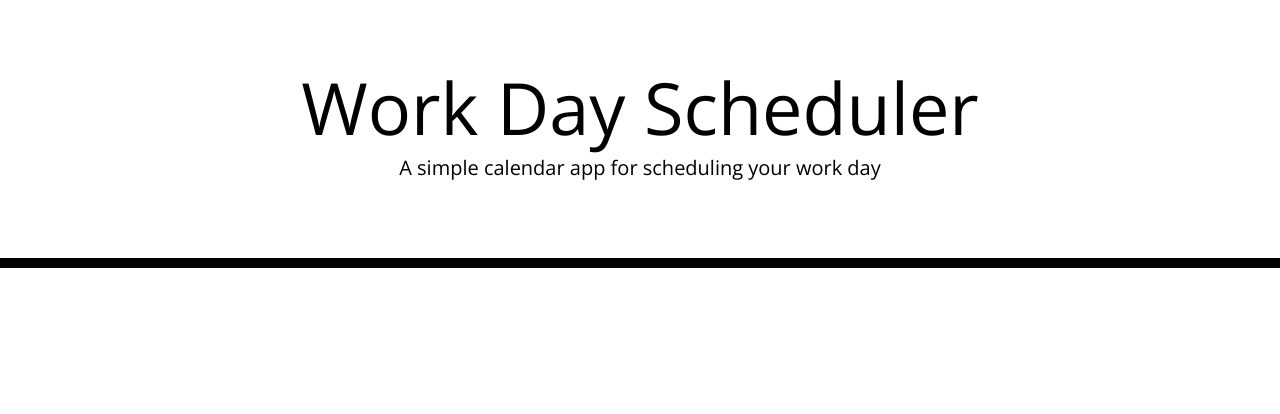
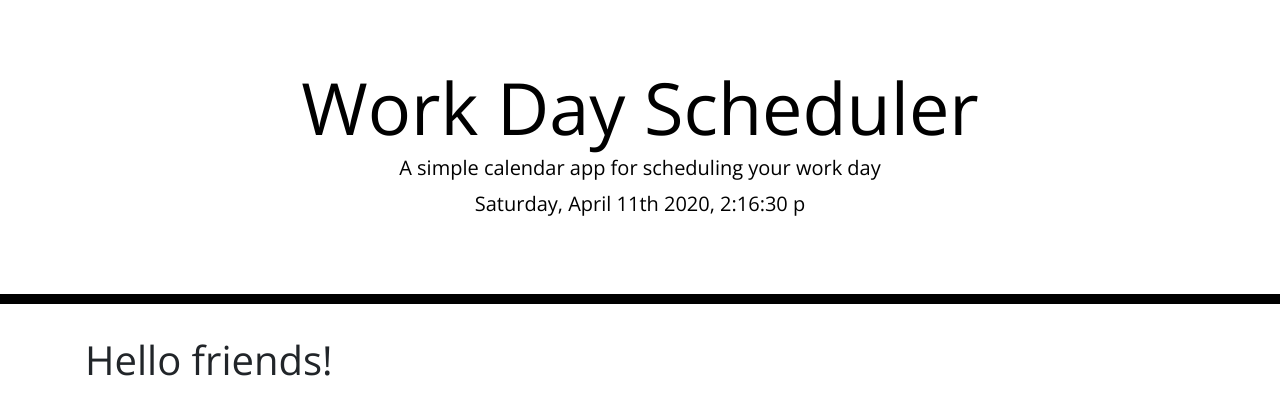
Before and after one commit to jakevs/workdayscheduler, a plain HTML site: page index.html in a window 1280 px wide. Drawn offline with nearby package versions, Linux system fonts and the light colour scheme.

Commit message:
added new element dynamically

```diff
--- a/index.html
+++ b/index.html
@@ -18,8 +18,8 @@
       href="https://fonts.googleapis.com/css?family=Open+Sans&display=swap"
       rel="stylesheet"
     />
-    <!-- <script src="https://cdnjs.cloudflare.com/ajax/libs/moment.js/2.24.0/moment.min.js"></script> -->
-
+    <script src="https://cdnjs.cloudflare.com/ajax/libs/moment.js/2.24.0/moment.min.js"></script>
+    <script src="https://code.jquery.com/jquery-3.4.1.min.js"></script>
     <link rel="stylesheet" href="style.css" />
     <title>Work Day Scheduler</title>
   </head>
@@ -30,11 +30,12 @@
       <p class="lead">A simple calendar app for scheduling your work day</p>
       <p id="currentDay" class="lead"></p>
     </header>
+
     <div class="container">
       <!-- Timeblocks go here -->
     </div>
+    <!-- <script src="https://code.jquery.com/jquery-3.4.1.min.js"></script>
+    <script src="https://cdnjs.cloudflare.com/ajax/libs/moment.js/2.24.0/moment.min.js"></script> -->
     <script src="./script.js"></script>
-    <script src="https://code.jquery.com/jquery-3.4.1.min.js"></script>
-    <script src="https://cdnjs.cloudflare.com/ajax/libs/moment.js/2.24.0/moment.min.js"></script>
   </body>
 </html>
--- a/script.js
+++ b/script.js
@@ -9,7 +9,21 @@
 
 // var date = moment().format("dddd, MMMM Do YYYY, h:mm:ss a");
 // $('#currentDay').append($('<p>').html);
+
 var time = moment().format("dddd, MMMM Do YYYY, h:mm:ss p");
 var displayTime = document.getElementById('currentDay');
 displayTime.textContent = time
-console.log(time);
+
+$(".container").html("<h1>Hello friends!</h1>");
+
+
+// function addElement(div) {
+//     var d = document.querySelector(div);
+//     var newElement = document.createElement(p)
+// }
+
+// var newDiv = document.createElement("div");
+// newDiv.textContent = "A pleasure to meet you!";
+// targetDiv.appendChild(newDiv);
+// newDiv.setAttribute("class", "fancy");
+// console.log(newDiv);
```
